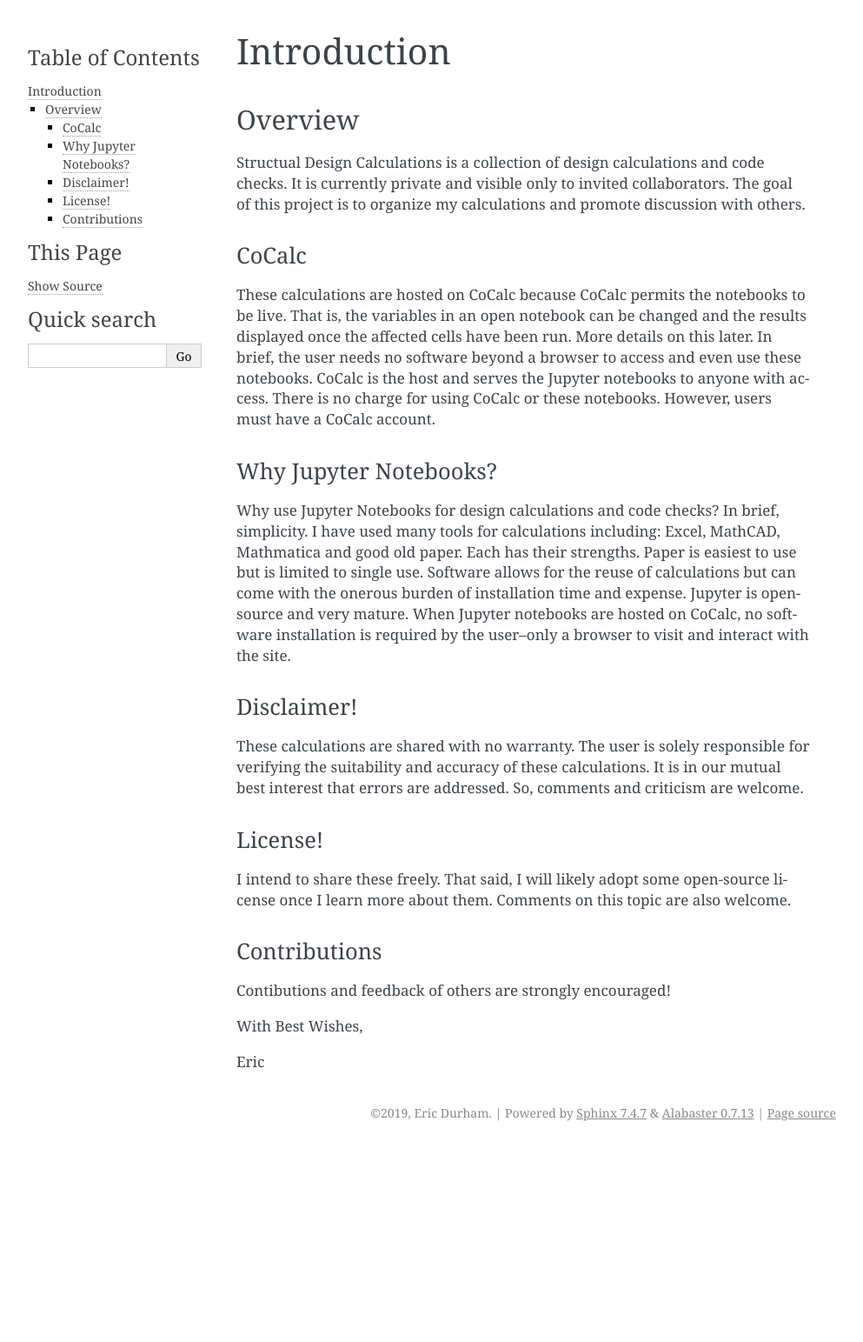
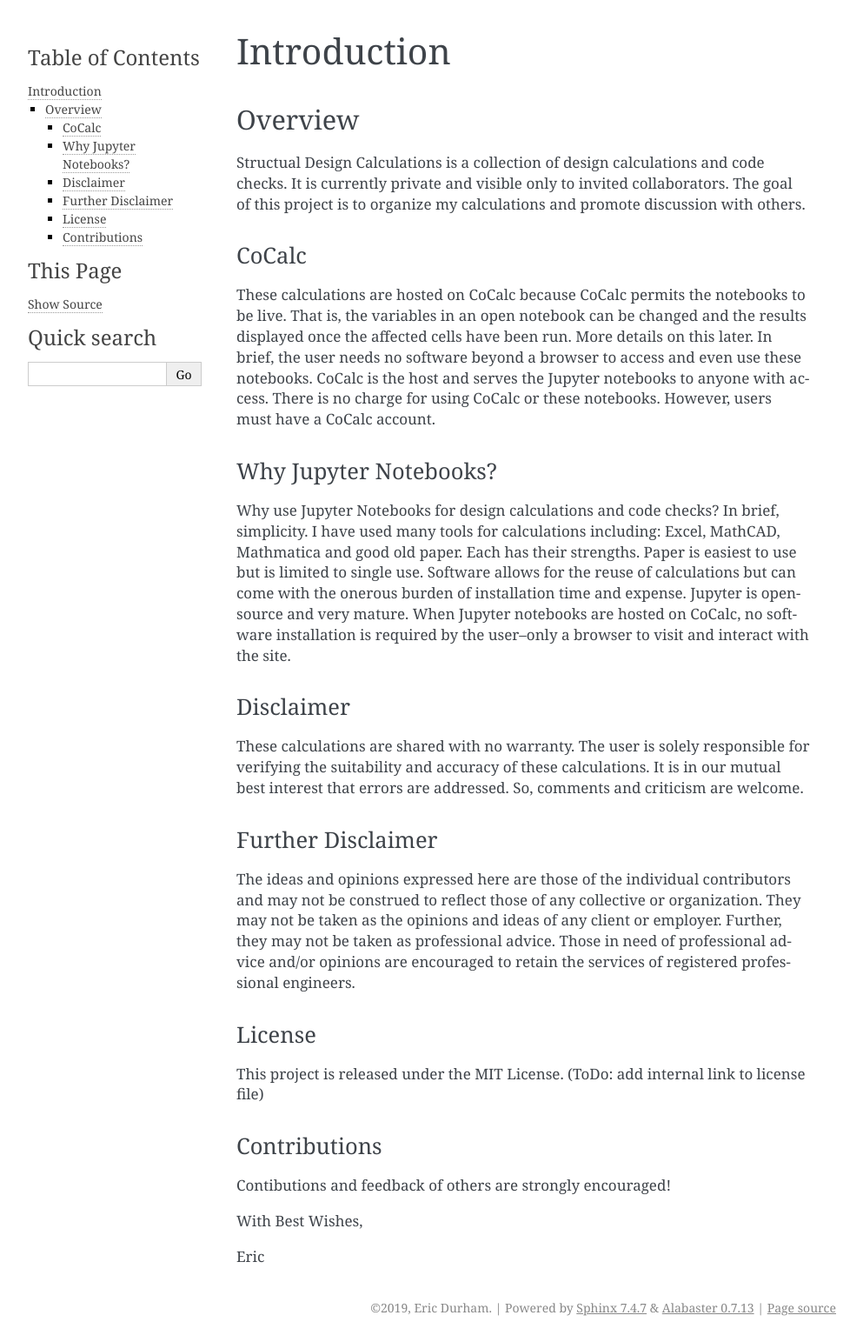
Before and after one commit to Ewdy/Structural-Design, a Sphinx documentation site: the page built from Docs/source/introduction/Introduction.rst, in a window 1280 px wide. Shown: the whole page at 87% size, without its empty margins (148-1141 px from the left). Built offline with Sphinx 7.4.7, drawn with Linux system fonts in a browser that asks for light colours; before the commit the page ends 1319 px from its top, so only the background shows below that.

Commit message:
added disclaimers

```diff
--- a/Docs/source/introduction/Introduction.rst
+++ b/Docs/source/introduction/Introduction.rst
@@ -18,15 +18,20 @@ Why Jupyter Notebooks?
 
 Why use Jupyter Notebooks for design calculations and code checks? In brief, simplicity. I have used many tools for calculations including: Excel, MathCAD, Mathmatica and good old paper. Each has their strengths. Paper is easiest to use but is limited to single use. Software allows for the reuse of calculations but can come with the onerous burden of installation time and expense. Jupyter is open-source and very mature. When Jupyter notebooks are hosted on CoCalc, no software installation is required by the user--only a browser to visit and interact with the site.
 
-Disclaimer!
------------
+Disclaimer
+----------
 
 These calculations are shared with no warranty. The user is solely responsible for verifying the suitability and accuracy of these calculations. It is in our mutual best interest that errors are addressed. So, comments and criticism are welcome.
 
-License!
---------
+Further Disclaimer
+------------------
 
-I intend to share these freely. That said, I will likely adopt some open-source license once I learn more about them. Comments on this topic are also welcome.
+The ideas and opinions expressed here are those of the individual contributors and may not be construed to reflect those of any collective or organization. They may not be taken as the opinions and ideas of any client or employer. Further, they may not be taken as professional advice. Those in need of professional advice and/or opinions are encouraged to retain the services of registered professional engineers.
+
+License
+-------
+
+This project is released under the MIT License. (ToDo: add internal link to license file)
 
 Contributions
 -------------
```
Also changed, not shown: 15 other files.
